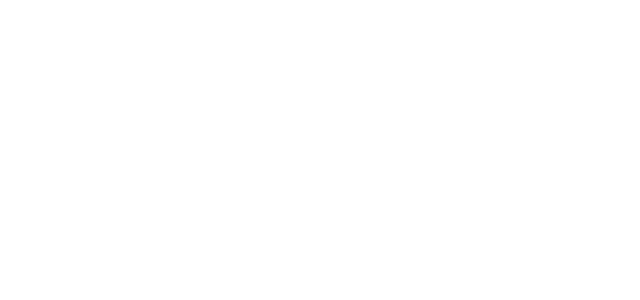
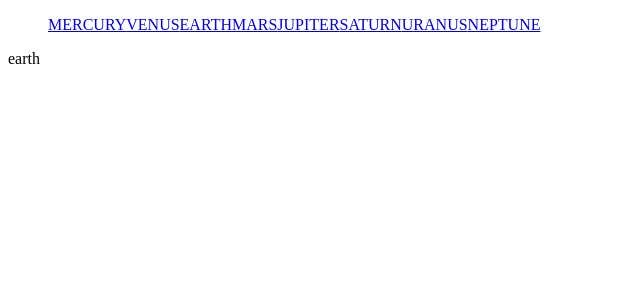
Before and after one commit to Reignable/planet-facts, a React (Create React App) app: page /earth in a window 1280 px wide. Shown: the top 300 px of the page, without its empty margins (0-640 px from the left). Built offline with nearby package versions, Linux system fonts and the light colour scheme.

Commit message:
Setup routing

```diff
--- a/src/App.tsx
+++ b/src/App.tsx
@@ -1 +1,12 @@
-export const App = (): JSX.Element => <></>
+import { Nav } from 'Nav'
+import { BrowserRouter } from 'react-router-dom'
+import { Redirect, Route } from 'react-router'
+import { Planet } from 'Planet'
+
+export const App = (): JSX.Element => (
+  <BrowserRouter>
+    <Nav />
+    <Route path="/:planet" component={Planet} />
+    <Redirect exact path="/" to="/earth" />
+  </BrowserRouter>
+)
--- /dev/null
+++ b/src/Nav.tsx
@@ -0,0 +1,24 @@
+import { Link } from 'react-router-dom'
+
+const planets = [
+  'mercury',
+  'venus',
+  'earth',
+  'mars',
+  'jupiter',
+  'saturn',
+  'uranus',
+  'neptune',
+]
+
+const Nav = (): JSX.Element => (
+  <nav>
+    <ul>
+      {planets.map((planet) => (
+        <Link to={`/${planet}`}>{planet.toUpperCase()}</Link>
+      ))}
+    </ul>
+  </nav>
+)
+
+export { Nav }
--- /dev/null
+++ b/src/Planet.tsx
@@ -0,0 +1,8 @@
+import { useParams } from 'react-router'
+
+const Planet = (): JSX.Element => {
+  const { planet } = useParams<{ planet: string }>()
+  return <>{planet}</>
+}
+
+export { Planet }
```
Also changed, not shown: package.json (+6 -1 lines), 2 other files (tests, documents, lock files or other folders).
